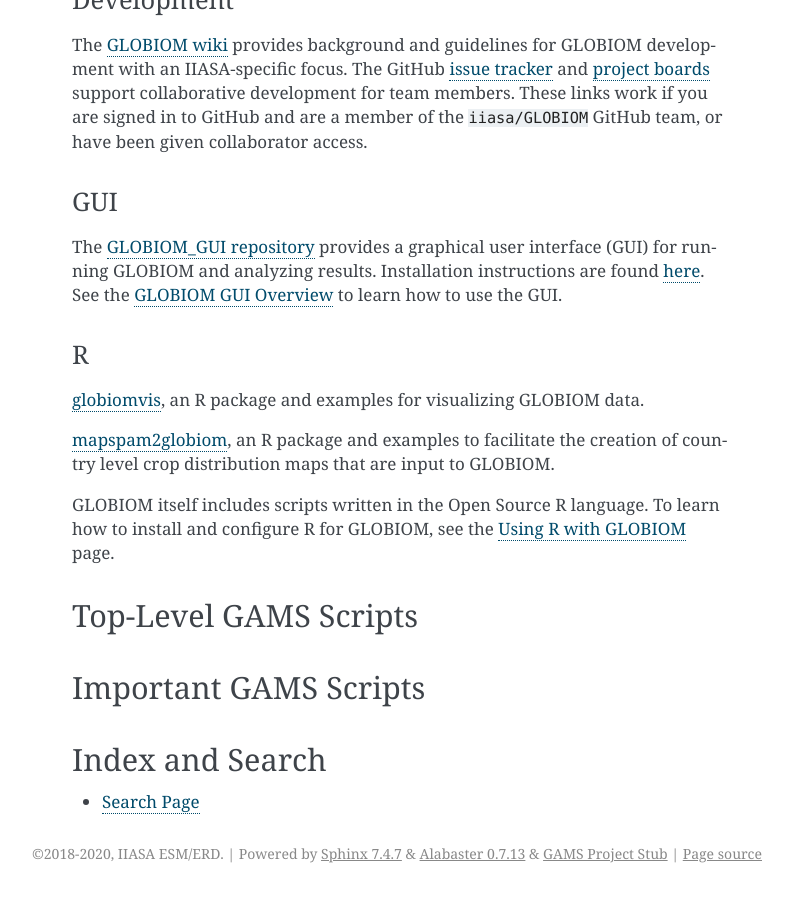
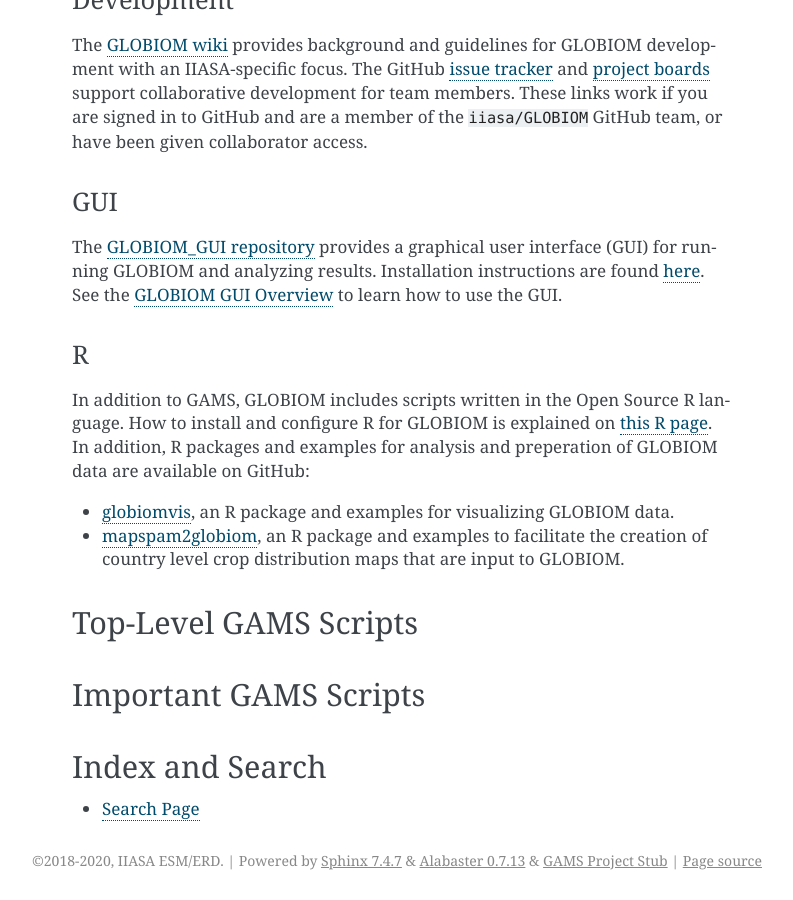
Before and after one commit to iiasa/GLOBIOM_doc, a Sphinx documentation site: the page built from source/index.rst, in a window 1280 px wide and 900 px high, scrolled down 1582 px. Shown: the whole window, without its empty margins (348-1141 px from the left). Built offline with Sphinx 7.4.7, drawn with Linux system fonts in a browser that asks for light colours; pages that are not in the unit, such as notebooks, are missing from menus.

Commit message:
Revise R section

```diff
--- a/source/index.rst
+++ b/source/index.rst
@@ -80,14 +80,17 @@
 
 R
 ^
-`globiomvis <https://iiasa.github.io/globiomvis>`_, an R package and examples for visualizing
-GLOBIOM data.
+In addition to GAMS, GLOBIOM includes scripts written in the Open Source R language.
+How to install and configure R for GLOBIOM is explained on `this R page <R>`_. In
+addition, R packages and examples for analysis and preperation of GLOBIOM data are
+available on GitHub:
 
-`mapspam2globiom <https://iiasa.github.io/mapspam2globiom>`_, an R package and examples to
-facilitate the creation of country level crop distribution maps that are input to GLOBIOM.
+* `globiomvis <https://iiasa.github.io/globiomvis>`_, an R package and examples for
+  visualizing GLOBIOM data.
 
-GLOBIOM itself includes scripts written in the Open Source R language. To learn how to install
-and configure R for GLOBIOM, see the :doc:`R` page.
+* `mapspam2globiom <https://iiasa.github.io/mapspam2globiom>`_, an R package and examples
+  to facilitate the creation of country level crop distribution maps that are input to
+  GLOBIOM.
 
 Top-Level GAMS Scripts
 ----------------------
```
